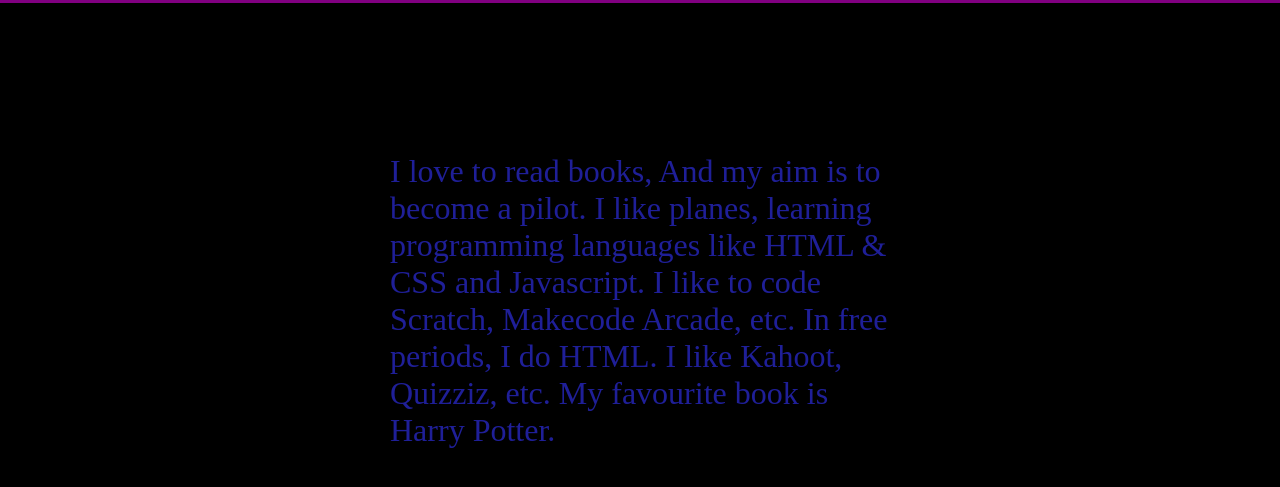
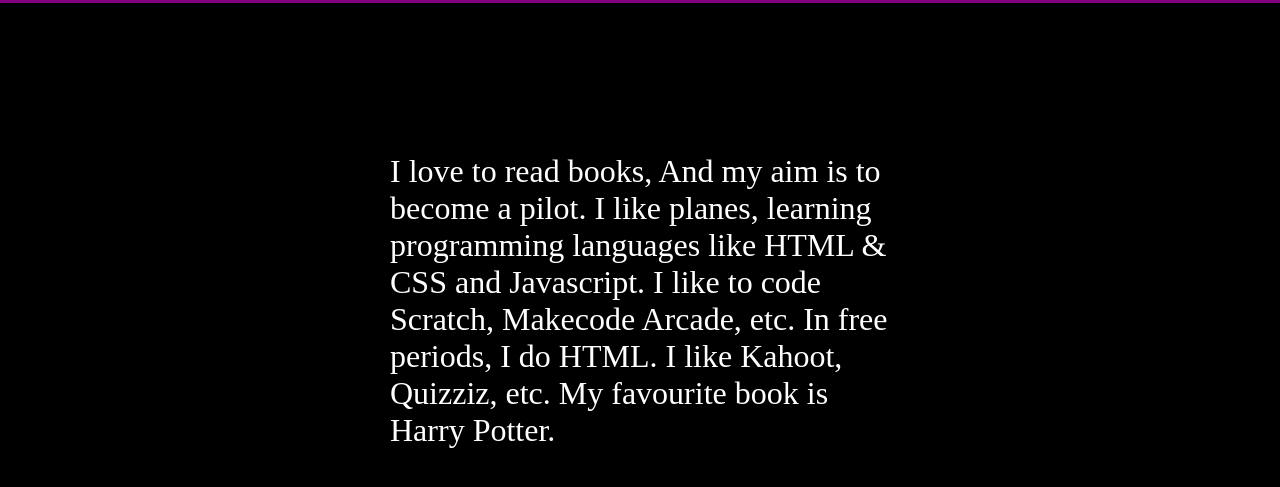
Before and after one commit to DishanthM/hshhs, a plain HTML site: page things.html in a window 1280 px wide. Shown: the part 47-534 px from the top of the page. Drawn offline with Linux system fonts and the light colour scheme; a web font is replaced by a local one.

Commit message:
Update things.html

```diff
--- a/things.html
+++ b/things.html
@@ -13,7 +13,7 @@
 </head>
 <body>
     <div class="header"><h1>Dishanth</h1></div>
-    <div class="abcd" style="color: rgb(31, 31, 152);">I love to read books, And my aim is to become a pilot. I like planes, learning programming languages like HTML & CSS and Javascript. I like to code Scratch, Makecode Arcade, etc. In free periods, I do HTML. I like Kahoot, Quizziz, etc. My favourite book is Harry Potter.
+    <div class="abcd">I love to read books, And my aim is to become a pilot. I like planes, learning programming languages like HTML & CSS and Javascript. I like to code Scratch, Makecode Arcade, etc. In free periods, I do HTML. I like Kahoot, Quizziz, etc. My favourite book is Harry Potter.
 
     </h1></div>
 
```
